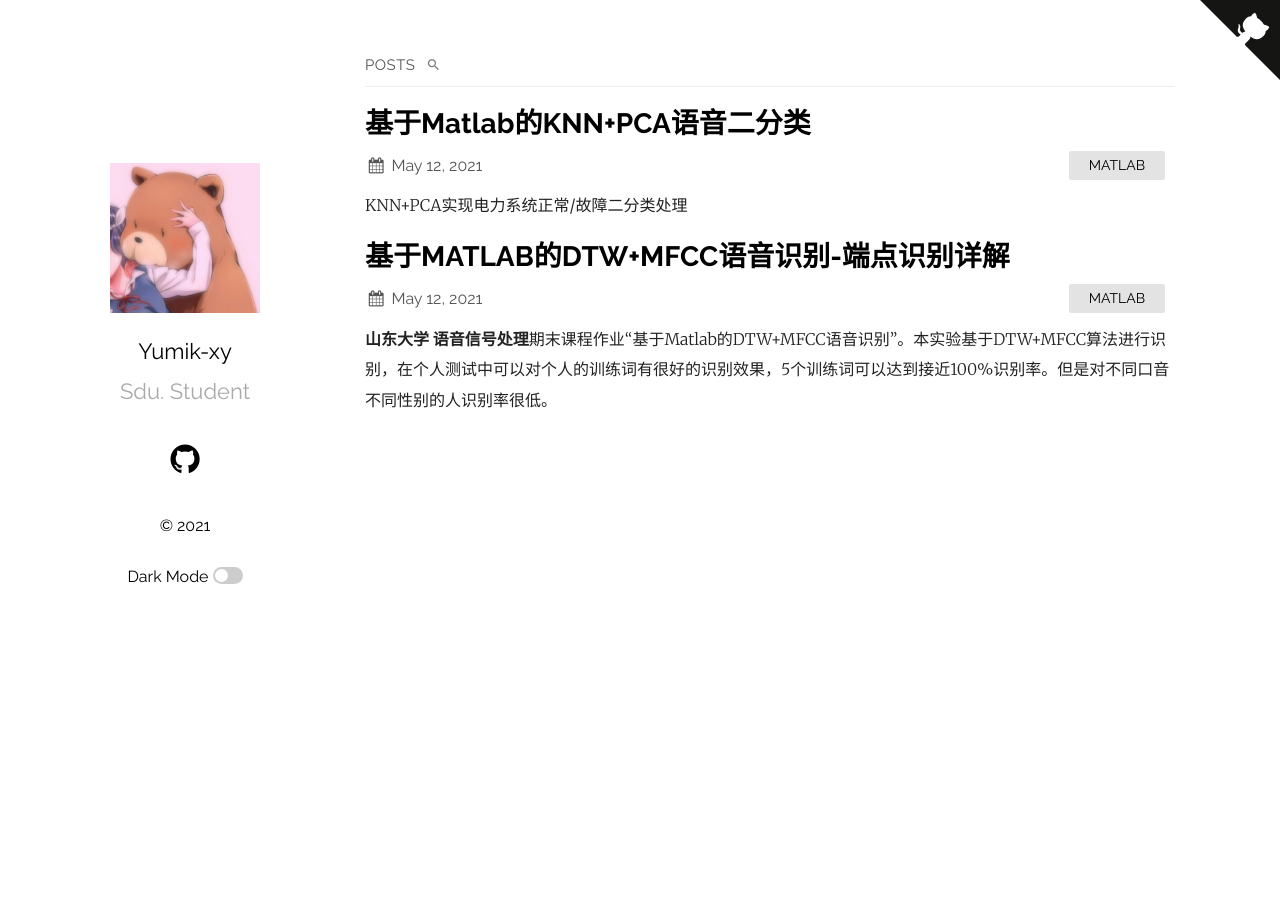
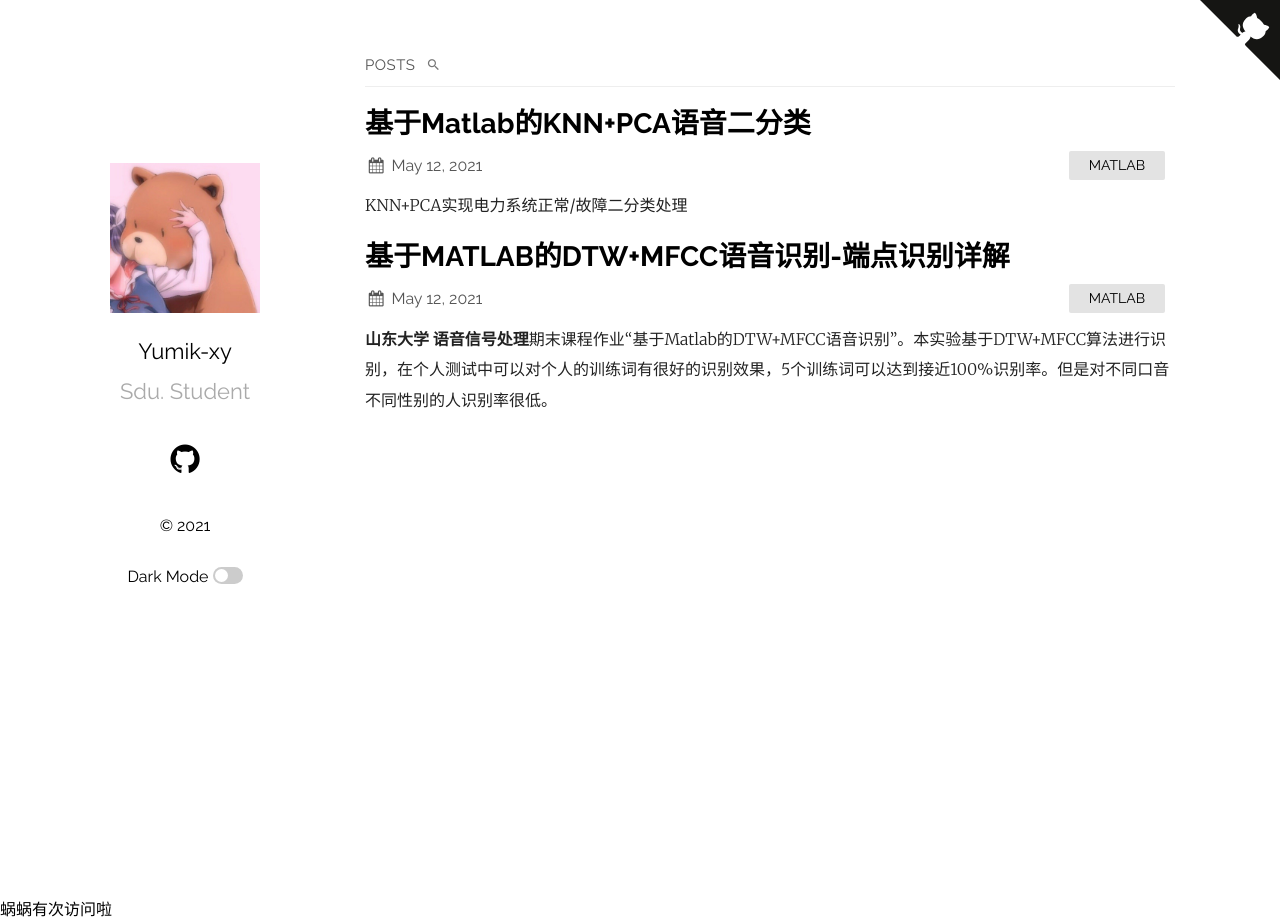
Before and after one commit to Yumik-xy/Yumik-xy.github.io, a Jekyll site: the page built from index.md, in a window 1280 px wide. Built offline with Jekyll 4.4.1, drawn with Linux system fonts in a browser that asks for light colours; comment, search, counter and statistics services are not loaded.

Commit message:
Update default.html
尝试增加访问量显示

```diff
--- a/_layouts/default.html
+++ b/_layouts/default.html
@@ -187,6 +187,9 @@
   <script src="{{ "/assets/js/simple-jekyll-search.min.js" | relative_url }}"></script>
   <script src="{{ "/assets/js/search.js" | relative_url }}"></script>
   {% endif %}
+
+  <script async src="//busuanzi.ibruce.info/busuanzi/2.3/busuanzi.pure.mini.js"></script>
+  <span id="busuanzi_container_site_pv">蜗蜗有<span id="busuanzi_value_site_pv"></span>次访问啦</span>
 </body>
 
 </html>
```
